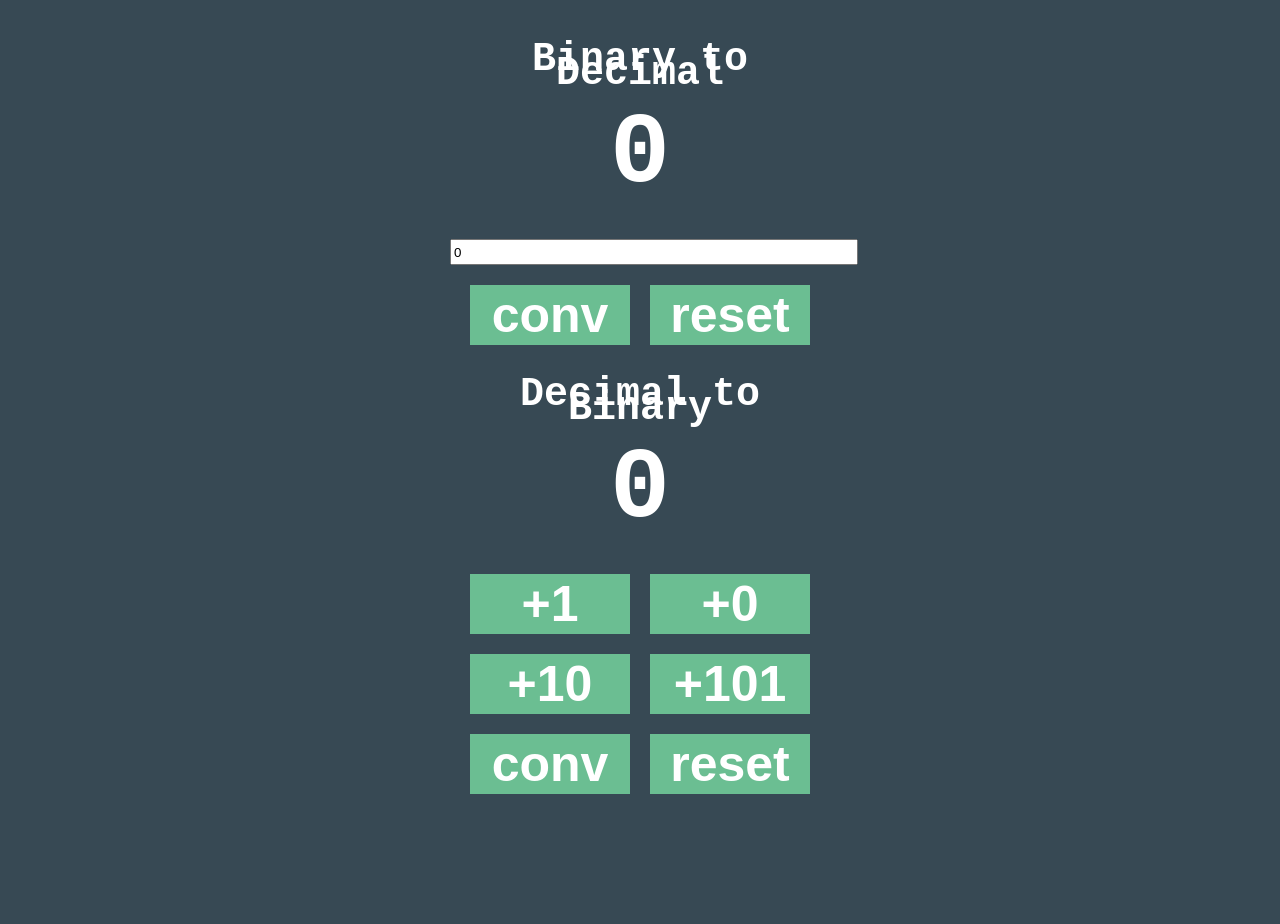
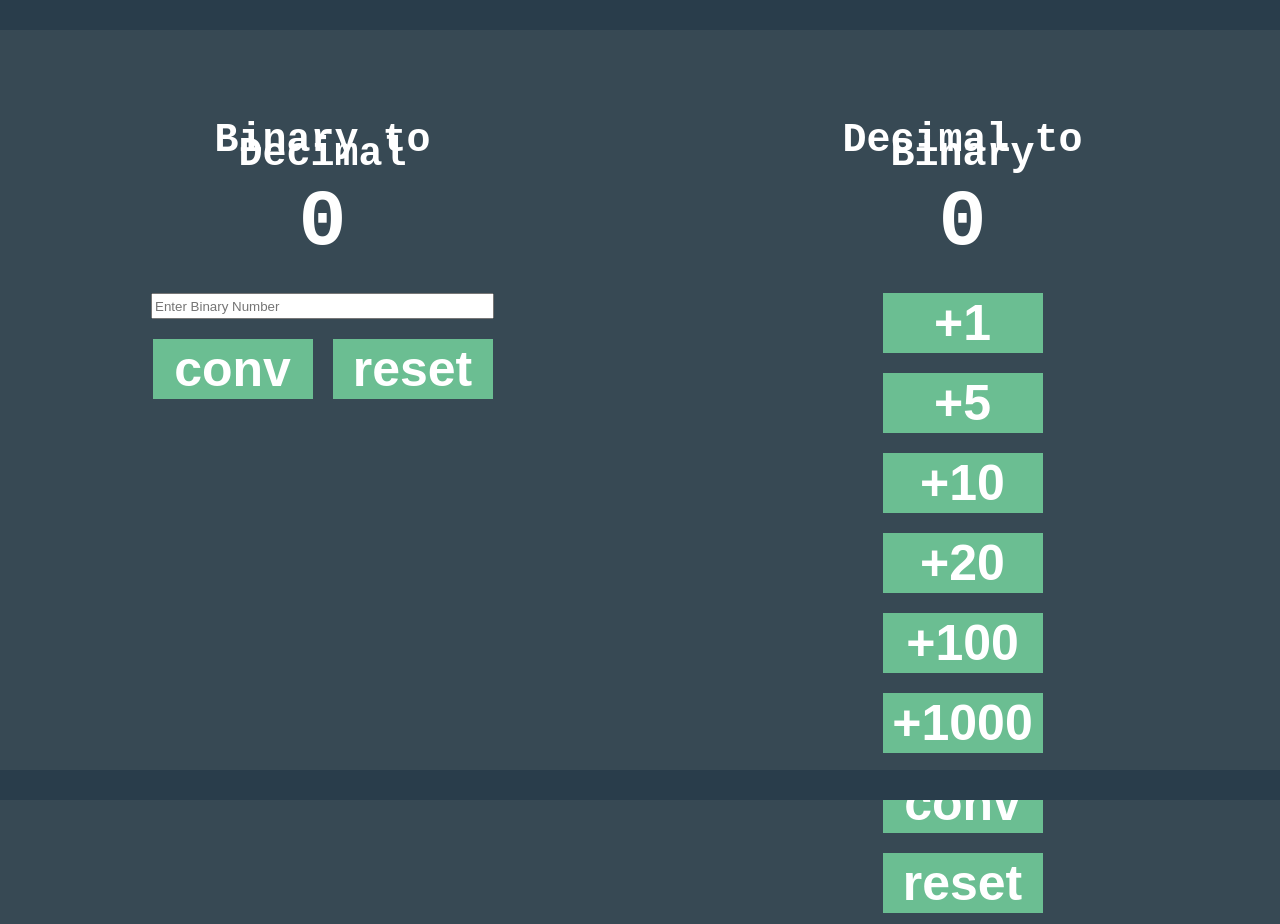
Before and after one commit to caseyDev422/dec-binary-convertor, a React (Create React App) app: page / in a window 1280 px wide. Before the commit the page ends 824 px from the top, so only its background shows below. Built offline with nearby package versions, Linux system fonts and the light colour scheme.

Commit message:
v1 - both calc working

```diff
--- a/public/styles.css
+++ b/public/styles.css
@@ -1,8 +1,6 @@
 body {
   font: normal 14px/100% "Andale Mono", AndaleMono, monospace;
   color: #fff;
-  padding: 20px;
-  width: 400px;
   margin: 0 auto;
   background-color: #374954;
   text-align: center;
@@ -10,7 +8,7 @@ body {
 
 h1 {
   text-align: center;
-  font-size: 100px;
+  font-size: 80px;
 }
 
 h2 {
@@ -19,8 +17,18 @@ h2 {
 }
 
 .container {
-  text-align: center;
-  margin: auto;
+  flex: 50%;
+  margin: 1px 1px;
+}
+
+.calc-container {
+  flex: 50%;
+  padding: 0 140px;
+}
+
+.container-fluid {
+  display: flex;
+  padding-top: 100px;
 }
 
 button {
@@ -38,6 +46,22 @@ button {
 input {
   margin: 10px;
   display: inline-block;
-  width: 400px;
+  width: 335px;
   height: 20px;
 }
+
+.header {
+  height: 30px;
+  color: #fff;
+  background-color: rgb(41, 61, 75);
+}
+
+.footer {
+  height: 30px;
+  position: absolute;
+  bottom: 0;
+  left: 0;
+  right: 0;
+  color: #fff;
+  background-color: rgb(41, 61, 75);
+}
--- a/src/components/App.jsx
+++ b/src/components/App.jsx
@@ -1,7 +1,8 @@
 import React, { useState } from "react";
 
 function App(props) {
-  const [count, setCount] = useState(0);
+  const [count, setCount] = useState("");
+  const [decCount, setDecCount] = useState(0);
   const [binary, setBinary] = useState(0);
 
   function useInput() {
@@ -16,57 +17,24 @@ function App(props) {
     return [count, input];
   }
 
-  // const [decimal, setDecimal] = useState(0);
-
-  // function Binary() {
-  //   const [decimal, setDecimal] = useState(0);
-  //   const decimalBinary = (
-  //     <>
-  //       <h1>{decimal}</h1>
-  //       <input
-  //         value={decimal}
-  //         onChange={(e) => setDecimal(e.target.value)}
-  //         type="number"
-  //       />
-  //     </>
-  //   );
-  //   return [decimalBinary, decimal];
-  // }
-
-  // function binaryConvert() {
-  //   setDecimal(decimal.toString(2));
-  // }
-
-  // function ResetDecimal() {
-  //   const [value, setDecimalZero] = useInput(0);
-  //   const input = (
-  //     <input
-  //       value={value}
-  //       type="number"
-  //       onChange={(e) => setDecimalZero(e.target.value)}
-  //     />
-  //   );
-  //   return [input, value];
-  // }
-
   function increase() {
-    setCount(count + 1);
+    setDecCount(decCount + 1);
   }
 
-  function increaseTen() {
-    setCount(count + 10);
+  function plusTen() {
+    setDecCount(decCount + 10);
   }
 
-  function increaseNine() {
-    setCount(count + 10);
+  function plusTwnety() {
+    setDecCount(decCount + 20);
   }
 
-  function increaseHundred() {
-    setCount(count + 100);
+  function plusHundred() {
+    setDecCount(decCount + 100);
   }
 
-  function increaseHundredOne() {
-    setCount(count + 101);
+  function plusThousand() {
+    setDecCount(decCount + 1000);
   }
 
   function decrease() {
@@ -81,15 +49,11 @@ function App(props) {
   }
 
   function binaryToDec() {
-    setCount(count.toString(2));
+    setDecCount(decCount.toString(2));
   }
 
-  function plusZero() {
-    setCount(count * 10);
-  }
-
-  function plusOne() {
-    setCount(count + 0 + 1);
+  function plusFive() {
+    setDecCount(decCount + 5);
   }
 
   function resetBinary() {
@@ -97,7 +61,7 @@ function App(props) {
   }
 
   function reset() {
-    setCount(0);
+    setDecCount(0);
   }
 
   function inputDecimal(e) {
@@ -106,13 +70,16 @@ function App(props) {
 
   return (
     <>
+      <div className="header">
+        <div className="container-fluid">
           <div className="container">
+            <div className="calc-container">
               <h2>Binary to Decimal</h2>
               <h1>{binary}</h1>
               <input
                 onChange={inputDecimal}
                 type="number"
-          placeholder="Enter base10 Number"
+                placeholder="Enter Binary Number"
                 value={count}
               />
               <button onClick={decToBinary} value={count}>
@@ -120,22 +87,40 @@ function App(props) {
               </button>
               <button onClick={resetBinary}>reset</button>
             </div>
+          </div>
           <div className="container">
+            <div className="calc-container">
               <h2>Decimal to Binary</h2>
-        <h1>{count}</h1>
-        <button onClick={plusOne}>+1</button>
-        <button onClick={plusZero}>+0</button>
-        <button onClick={increaseNine}>+10</button>
-        <button onClick={increaseHundredOne}>+101</button>
-        <button onClick={binaryToDec}>conv</button>
-        <button onClick={reset}>reset</button>
+              <h1>{decCount}</h1>
+              <button onClick={increase} value={decCount}>
+                +1
+              </button>
+              <button onClick={plusFive} value={decCount}>
+                +5
+              </button>
+              <button onClick={plusTen} value={decCount}>
+                +10
+              </button>
+              <button onClick={plusTwnety} value={decCount}>
+                +20
+              </button>
+              <button onClick={plusHundred} value={decCount}>
+                +100
+              </button>
+              <button onClick={plusThousand} value={decCount}>
+                +1000
+              </button>
+              <button onClick={binaryToDec} value={decCount}>
+                conv
+              </button>
+              <button onClick={reset} value={decCount}>
+                reset
+              </button>
             </div>
-      <useInput />
-      {/* <div className="container">
-        <h3>Decimal - Binary</h3>
-        <Binary />
-        <button onClick={binaryConvert}>=</button>
-      </div> */}
+          </div>
+        </div>
+        <div className="footer"></div>
+      </div>
     </>
   );
 }
```
Lines whose indentation alone changed are shown as unchanged.
